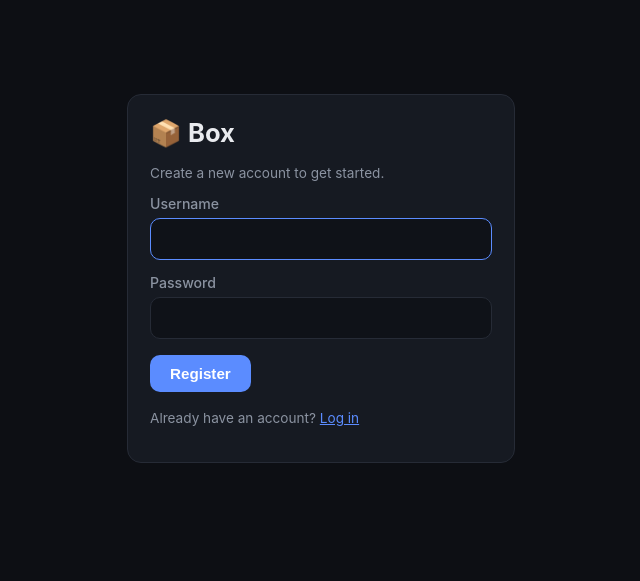
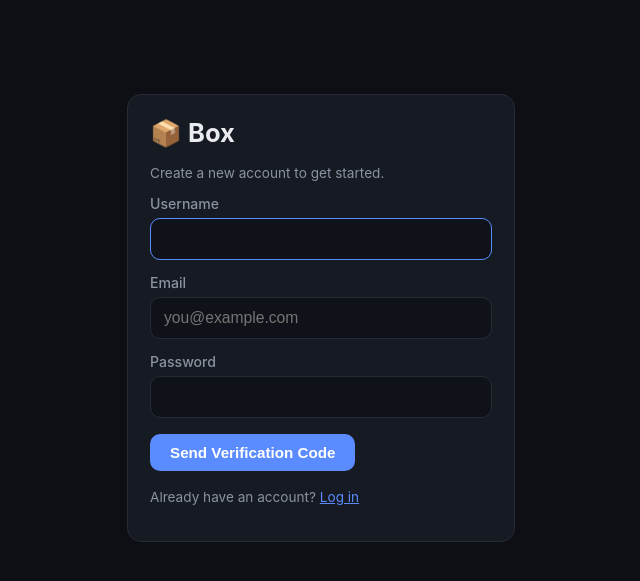
Before and after one commit to ChristAbhisek05/box-app, a Node server app: page /register in a window 1280 px wide. Shown: the top 581 px of the page, without its empty margins (319-959 px from the left). Run offline with Node 20, Linux system fonts and the light colour scheme.

Commit message:
added email OTP verification

```diff
--- a/db.js
+++ b/db.js
@@ -10,6 +10,6 @@ const adapter = new FileSync(path.join(__dirname, 'db.json'));
 const db = low(adapter);
 
 // Default structure
-db.defaults({ users: [], boxes: [], files: [] }).write();
+db.defaults({ users: [], boxes: [], files: [], pending: [] }).write();
 
 module.exports = db;
--- a/package.json
+++ b/package.json
@@ -12,6 +12,7 @@
     "express": "^4.21.1",
     "express-session": "^1.18.1",
     "lowdb": "^1.0.0",
-    "multer": "^2.0.1"
+    "multer": "^2.0.1",
+    "nodemailer": "^6.9.16"
   }
 }
--- a/server.js
+++ b/server.js
@@ -6,6 +6,7 @@ const express = require('express');
 const session = require('express-session');
 const bcrypt = require('bcryptjs');
 const multer = require('multer');
+const nodemailer = require('nodemailer');
 const fs = require('fs');
 const path = require('path');
 const db = require('./db');
@@ -15,6 +16,40 @@ const PORT = process.env.PORT || 3000;
 
 // The one and only username that becomes admin. Change via env var if needed.
 const ADMIN_USERNAME = process.env.ADMIN_USERNAME || 'admin';
+
+// ---------- Email (OTP) setup ----------
+// Set EMAIL_USER and EMAIL_PASS (a Gmail App Password) as environment variables
+// to actually send emails. Without them, the OTP is printed to the server
+// console instead, which is handy for local testing.
+const EMAIL_USER = process.env.EMAIL_USER || null;
+const EMAIL_PASS = process.env.EMAIL_PASS || null;
+
+let transporter = null;
+if (EMAIL_USER && EMAIL_PASS) {
+  transporter = nodemailer.createTransport({
+    service: 'gmail',
+    auth: { user: EMAIL_USER, pass: EMAIL_PASS }
+  });
+}
+
+function generateOtp() {
+  return Math.floor(1000 + Math.random() * 9000).toString(); // 4-digit OTP
+}
+
+async function sendOtpEmail(toEmail, otp) {
+  if (!transporter) {
+    // Dev fallback: no email configured, just log it.
+    console.log(`[DEV MODE - no email configured] OTP for ${toEmail}: ${otp}`);
+    return;
+  }
+  await transporter.sendMail({
+    from: `"Box" <${EMAIL_USER}>`,
+    to: toEmail,
+    subject: 'Your Box verification code',
+    text: `Your verification code is: ${otp}\n\nThis code expires in 10 minutes.`,
+    html: `<p>Your verification code is:</p><h2 style="letter-spacing:4px;">${otp}</h2><p>This code expires in 10 minutes.</p>`
+  });
+}
 
 // ---------- Uploads folder setup ----------
 const UPLOAD_DIR = path.join(__dirname, 'uploads');
@@ -71,20 +106,20 @@ app.get('/', (req, res) => {
   res.render('home');
 });
 
-// ----- Register -----
+// ----- Register: step 1 - collect details, send OTP -----
 app.get('/register', (req, res) => {
   res.render('register', { error: null });
 });
 
-app.post('/register', (req, res) => {
-  const { username, password } = req.body;
+app.post('/register', async (req, res) => {
+  const { username, email, password } = req.body;
 
-  if (!username || !password) {
-    return res.render('register', { error: 'Username and password are both required.' });
+  if (!username || !email || !password) {
+    return res.render('register', { error: 'Username, email and password are all required.' });
   }
 
-  const existing = db.get('users').find({ username }).value();
-  if (existing) {
+  const existingUser = db.get('users').find({ username }).value();
+  if (existingUser) {
     return res.render('register', { error: 'This username is already taken.' });
   }
 
@@ -96,17 +131,88 @@ app.post('/register', (req, res) => {
     }
   }
 
+  // Remove any older pending request for the same username/email
+  db.get('pending').remove({ username }).write();
+
+  const otp = generateOtp();
   const hashed = bcrypt.hashSync(password, 10);
+  const pendingId = Date.now().toString();
+
+  db.get('pending').push({
+    id: pendingId,
+    username,
+    email,
+    password: hashed,
+    role: wantsAdmin ? 'admin' : 'user',
+    otp,
+    expiresAt: Date.now() + 10 * 60 * 1000 // 10 minutes
+  }).write();
+
+  try {
+    await sendOtpEmail(email, otp);
+  } catch (err) {
+    console.error('Failed to send OTP email:', err.message);
+    return res.render('register', { error: 'Could not send the verification email. Please check the email address and try again.' });
+  }
+
+  req.session.pendingId = pendingId;
+  res.redirect('/verify-otp');
+});
+
+// ----- Register: step 2 - verify the OTP -----
+app.get('/verify-otp', (req, res) => {
+  if (!req.session.pendingId) return res.redirect('/register');
+  const pending = db.get('pending').find({ id: req.session.pendingId }).value();
+  if (!pending) return res.redirect('/register');
+  res.render('verify-otp', { error: null, email: pending.email });
+});
+
+app.post('/verify-otp', (req, res) => {
+  const pending = db.get('pending').find({ id: req.session.pendingId }).value();
+  if (!pending) return res.redirect('/register');
+
+  if (Date.now() > pending.expiresAt) {
+    db.get('pending').remove({ id: pending.id }).write();
+    req.session.pendingId = null;
+    return res.render('register', { error: 'Your code expired. Please register again.' });
+  }
+
+  if (req.body.otp !== pending.otp) {
+    return res.render('verify-otp', { error: 'Incorrect code. Please try again.', email: pending.email });
+  }
+
   const newUser = {
     id: Date.now().toString(),
-    username,
-    password: hashed,
-    role: wantsAdmin ? 'admin' : 'user'
+    username: pending.username,
+    email: pending.email,
+    password: pending.password,
+    role: pending.role
   };
-
   db.get('users').push(newUser).write();
+  db.get('pending').remove({ id: pending.id }).write();
+  req.session.pendingId = null;
 
   res.redirect('/login');
+});
+
+// ----- Register: resend OTP -----
+app.post('/verify-otp/resend', async (req, res) => {
+  const pending = db.get('pending').find({ id: req.session.pendingId }).value();
+  if (!pending) return res.redirect('/register');
+
+  const otp = generateOtp();
+  db.get('pending').find({ id: pending.id }).assign({
+    otp,
+    expiresAt: Date.now() + 10 * 60 * 1000
+  }).write();
+
+  try {
+    await sendOtpEmail(pending.email, otp);
+  } catch (err) {
+    console.error('Failed to resend OTP email:', err.message);
+  }
+
+  res.render('verify-otp', { error: 'A new code has been sent.', email: pending.email });
 });
 
 // ----- Login -----
@@ -236,6 +342,45 @@ app.get('/admin', requireLogin, requireAdmin, (req, res) => {
   res.render('admin', { user: req.session.user, users, boxes, files, humanSize });
 });
 
+// ----- Admin: view one specific user's full data -----
+app.get('/admin/user/:id', requireLogin, requireAdmin, (req, res) => {
+  const targetUser = db.get('users').find({ id: req.params.id }).value();
+  if (!targetUser) return res.status(404).send('User not found.');
+
+  const userBoxes = db.get('boxes').filter({ userId: targetUser.id }).value();
+  const userFiles = db.get('files').filter({ userId: targetUser.id }).value();
+
+  res.render('user-detail', {
+    user: req.session.user,
+    targetUser,
+    boxes: userBoxes,
+    files: userFiles,
+    humanSize
+  });
+});
+
+// ----- Admin: remove a user completely (their boxes + files too) -----
+app.post('/admin/user/:id/delete', requireLogin, requireAdmin, (req, res) => {
+  const targetUser = db.get('users').find({ id: req.params.id }).value();
+  if (!targetUser) return res.status(404).send('User not found.');
+
+  if (targetUser.id === req.session.user.id) {
+    return res.status(400).send('You cannot remove your own admin account.');
+  }
+
+  // Delete the user's uploaded files from disk too
+  const userFiles = db.get('files').filter({ userId: targetUser.id }).value();
+  userFiles.forEach(f => {
+    fs.unlink(path.join(UPLOAD_DIR, f.storedName), () => {});
+  });
+
+  db.get('files').remove({ userId: targetUser.id }).write();
+  db.get('boxes').remove({ userId: targetUser.id }).write();
+  db.get('users').remove({ id: targetUser.id }).write();
+
+  res.redirect('/admin');
+});
+
 app.listen(PORT, () => {
   console.log(`Box app running at: http://localhost:${PORT}`);
 });
--- a/views/register.ejs
+++ b/views/register.ejs
@@ -14,9 +14,11 @@
       <form method="POST" action="/register">
         <label>Username</label>
         <input type="text" name="username" required autofocus>
+        <label>Email</label>
+        <input type="text" name="email" placeholder="you@example.com" required>
         <label>Password</label>
         <input type="password" name="password" required>
-        <button type="submit">Register</button>
+        <button type="submit">Send Verification Code</button>
       </form>
       <% if (error) { %><p class="error"><%= error %></p><% } %>
       <p class="muted" style="margin-top:18px;">
```
Also changed, not shown: views/verify-otp.ejs (added, +26 -0 lines).
